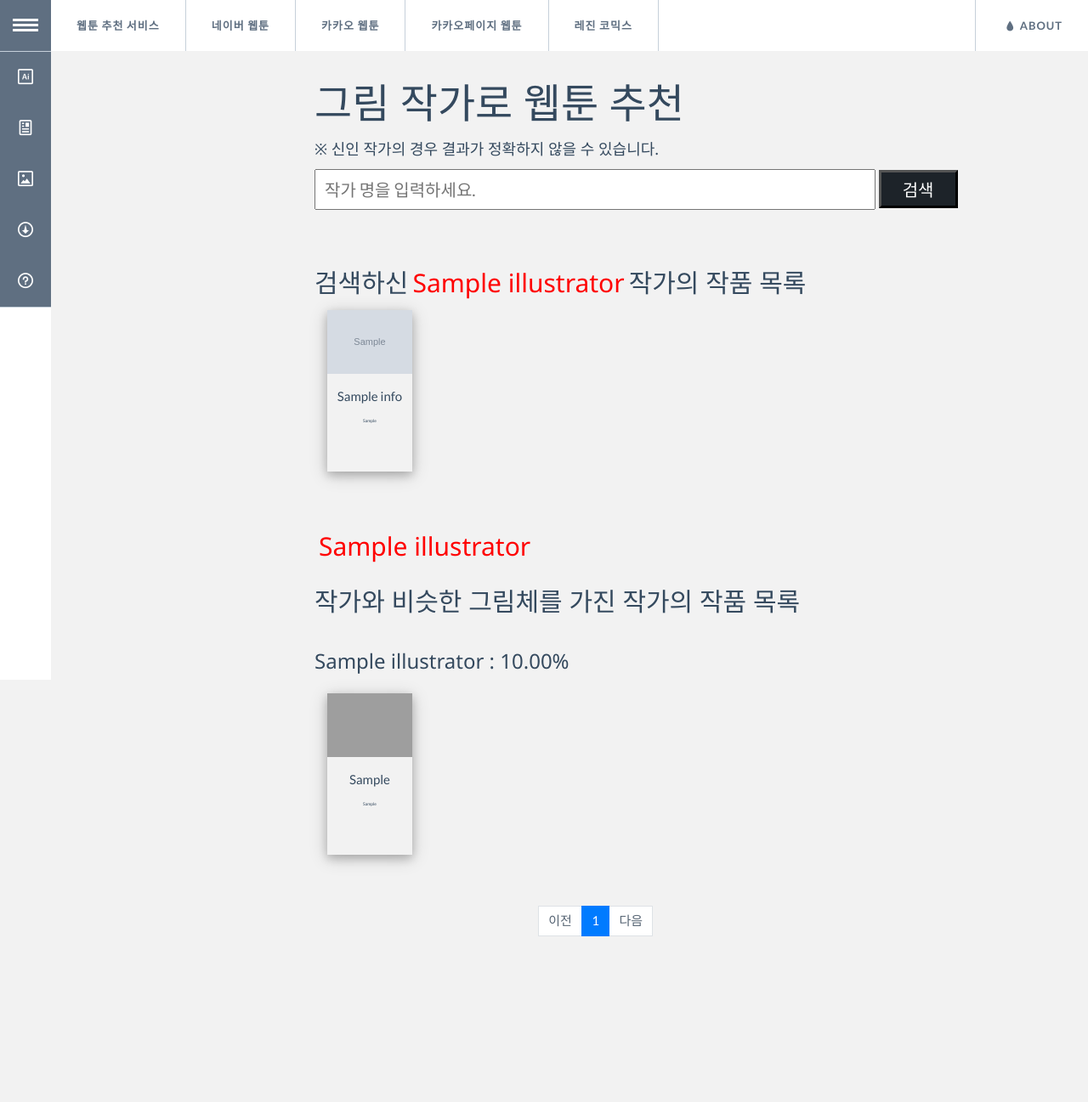
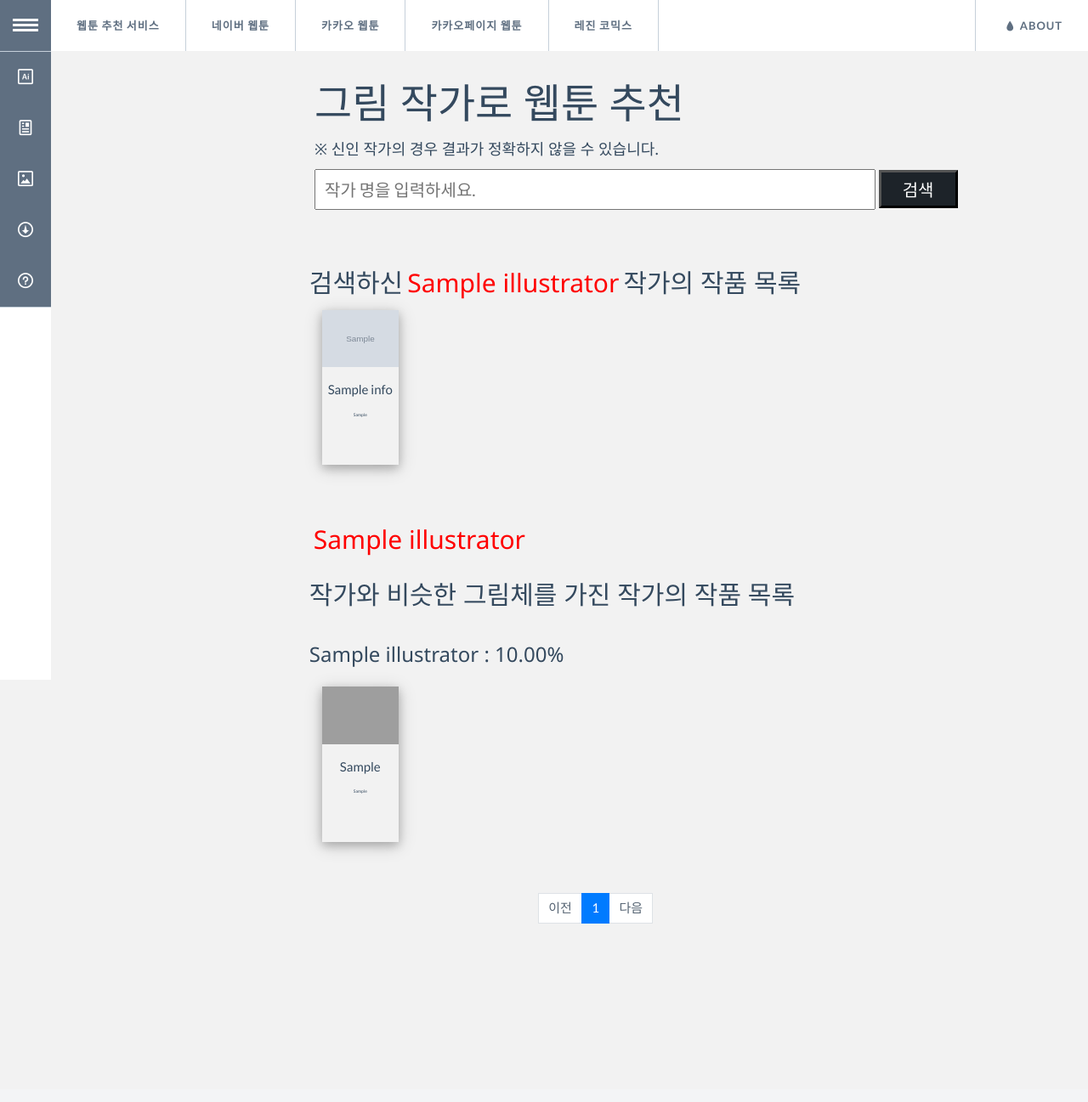
Before and after one commit to woojangchang/webtoon_recommendation_service, a Django app: template Web Service/main/templates/search.html in a window 1280 px wide. Shown: the whole page at 85% size. After the commit the page ends 1087 px from the top, so only its background shows below. Run offline with Django 3.2, Linux system fonts and the light colour scheme; the template is opened without the code that fills it: most values are stand-ins (such as "Sample title", 1, 10 or a date in 2020); grey boxes marked "Sample" are stand-in pictures; some libraries are stand-ins or nearby versions; grey boxes are pictures that could not be loaded.

Commit message:
html 수정

```diff
--- a/Web Service/main/templates/search.html
+++ b/Web Service/main/templates/search.html
@@ -219,7 +219,7 @@ body {
 					</div>
 				</form>
 
-				<div class="container" style="padding-right:25%; padding-left: 15px;">
+				<div class="container" style="padding-right:20%; padding-left: 1%;">
 
 					{% if top10 %}
 					<div class="row" style="padding-top:50px">
@@ -228,7 +228,7 @@ body {
 					<div class="row">
 						{% for link0, thumbnail0, title0, platform0 in info %}
 						<div class="col-auto" style="padding-bottom:5px">
-							<div class="w3-card-4" style="width:100px">
+							<div class="w3-card-4" style="width:90px">
 								<a href="{{link0}}" target="_blank"><img src="{{ thumbnail0 }}" alt="" style="width: 100%;"></a>
 							<div class="w3-center" style="height:100px"><p>{{ title0 }}</p><p style="font-size: 5px;">{{ platform0 }}</p></div>
 							</div>
@@ -245,7 +245,7 @@ body {
 					<div class="row">
 						{% for info in infos %}
 						<div class="col-auto" style="padding-bottom:5px">
-							<div class="w3-card-4" style="width:100px">
+							<div class="w3-card-4" style="width:90px">
 								<a href="{{info.0}}" target="_blank"><img src="{{ info.1 }}" style="width: 100%;"></a>
 							<div class="w3-center" style="height:100px"><p>{{ info.2 }}</p><p style="font-size: 5px;">{{ info.3 }}</p></div>
 							</div>
--- a/Web Service/main/templates/story.html
+++ b/Web Service/main/templates/story.html
@@ -216,9 +216,15 @@ div.stop-dragging
 				</div>
 				<form action="/main/story/searching/" method="POST">{% csrf_token %}
 					<div class="input-group">
+						{% if title %}
+						<input class="form-control" id="searchInput" name="searchInput" type="text" value="{{ title }};{{ writer.0 }}"
+						 placeholder="작품 명을 입력하세요." autocomplete="off" onkeypress="if( event.keyCode == 13 )"
+						 style="width: 75%; font-size: 20px; padding: 10px;">
+						{% else %}
 						<input class="form-control" id="searchInput" name="searchInput" type="text"
 						 placeholder="작품 명을 입력하세요." autocomplete="off" onkeypress="if( event.keyCode == 13 )"
 						 style="width: 75%; font-size: 20px; padding: 10px;">
+						{% endif %}
 						<span class="input-group-btn" style="display: inline-block;">
 							<input type="submit" class="btn btn-success" value="검색"
 							style="height:45px; font-size: 20px;  padding: 3px; border-width: 3px; padding-left: 25px; padding-right: 25px; background-color: #1d2329;
--- a/Web Service/main/views.py
+++ b/Web Service/main/views.py
@@ -196,6 +196,7 @@ def story(req, title, wgenre, wauthor):
             'info':info0,
             'title':title,
             'story':story,
+            'writer':writer0,
             # 'top10': top10,
             'top10' : page_obj,
             'titles':j_tls,
```
